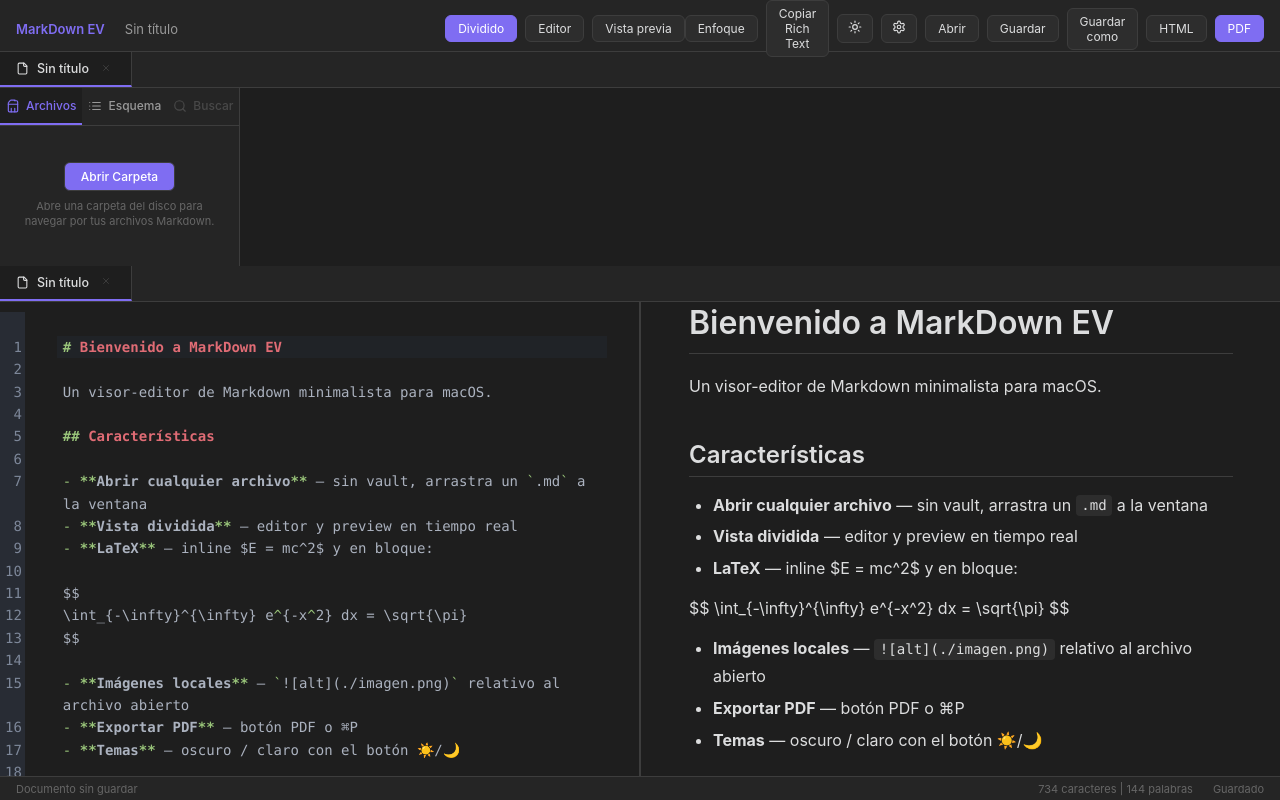
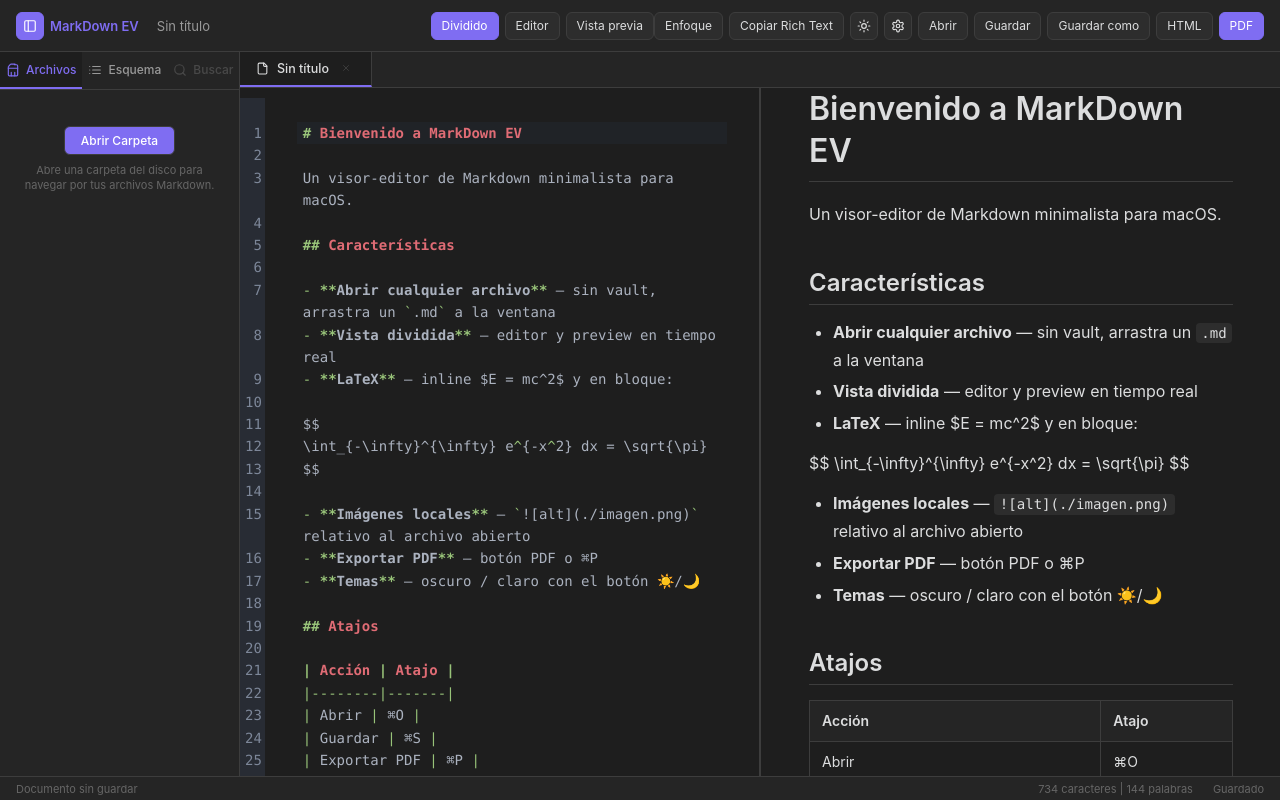
Before and after one commit to MarcOrtiz21/MarkDown-EV, a React (Vite) app: page / in a window 1280 px wide. Built offline with nearby package versions, Linux system fonts and the light colour scheme; what @mdit/plugin-katex, markdown-it-task-lists would draw is missing.

Commit message:
fix: corregir maquetacion del menu lateral a la izquierda, igualar alto/separacion de botones superiores y asegurar cuadro de dialogo de guardado/abrir

```diff
--- a/src/App.css
+++ b/src/App.css
@@ -79,7 +79,7 @@
 .toolbar-right {
   display: flex;
   align-items: center;
-  gap: 8px;
+  gap: 6px;
   position: relative;
   z-index: 1;
   -webkit-app-region: no-drag;
@@ -117,12 +117,19 @@
 .action-btn {
   font-family: var(--font-ui);
   font-size: 12px;
-  padding: 5px 12px;
+  height: 28px;
+  line-height: 28px;
+  padding: 0 10px;
+  display: inline-flex;
+  align-items: center;
+  justify-content: center;
+  white-space: nowrap;
   border: 1px solid var(--border);
   border-radius: 6px;
   background: var(--bg-tertiary);
   color: var(--text-primary);
   cursor: pointer;
+  box-sizing: border-box;
   transition: background 0.15s, border-color 0.15s;
 }
 
@@ -150,7 +157,12 @@
 }
 
 .action-btn--icon {
-  padding: 5px 10px;
+  width: 28px;
+  height: 28px;
+  padding: 0;
+  display: inline-flex;
+  align-items: center;
+  justify-content: center;
   font-size: 14px;
 }
 
--- a/src/App.tsx
+++ b/src/App.tsx
@@ -81,6 +81,7 @@
   const [config, setConfig] = useState<AppConfig>(() => getAppConfig())
   const [isSettingsOpen, setIsSettingsOpen] = useState(false)
   const [focusMode, setFocusMode] = useState(false)
+  const [isSidebarOpen, setIsSidebarOpen] = useState(true)
   const [toastMessage, setToastMessage] = useState<string | null>(null)
   const zoomLevelRef = useRef(0)
   const dragCounterRef = useRef(0)
@@ -861,6 +862,8 @@
         viewMode={viewMode}
         theme={theme}
         focusMode={focusMode}
+        isSidebarOpen={isSidebarOpen}
+        onSidebarToggle={() => setIsSidebarOpen((prev) => !prev)}
         onOpen={handleOpen}
         onSave={handleSave}
         onSaveAs={handleSaveAs}
@@ -872,6 +875,22 @@
         onViewModeChange={setViewMode}
         onSettingsOpen={() => setIsSettingsOpen(true)}
       />
+
+      <div className="app-layout">
+        {isSidebarOpen && (
+          <FileExplorer
+            currentDir={currentDir}
+            onCurrentDirChange={setCurrentDir}
+            activeFilePath={filePath}
+            activeFileContent={activeTab ? content : null}
+            onOpenFile={handleOpenFileFromExplorer}
+            recentFiles={recentFiles}
+            onRemoveRecentFile={handleRemoveRecentFile}
+            onClearRecentFiles={handleClearRecentFiles}
+            onHeadingClick={handleHeadingClick}
+            onSearchMatchClick={handleSearchMatchClick}
+          />
+        )}
 
         <div className="main-content">
           <TabBar
@@ -894,27 +913,6 @@
               ))}
             </div>
           )}
-
-        <FileExplorer
-          currentDir={currentDir}
-          onCurrentDirChange={setCurrentDir}
-          activeFilePath={filePath}
-          activeFileContent={activeTab ? content : null}
-          onOpenFile={handleOpenFileFromExplorer}
-          recentFiles={recentFiles}
-          onRemoveRecentFile={handleRemoveRecentFile}
-          onClearRecentFiles={handleClearRecentFiles}
-          onHeadingClick={handleHeadingClick}
-          onSearchMatchClick={handleSearchMatchClick}
-        />
-
-        <div className="main-content">
-          <TabBar
-            tabs={tabs}
-            activeTabId={activeTabId}
-            onTabSelect={setActiveTabId}
-            onTabClose={handleTabClose}
-          />
 
           {activeTab ? (
             <main
--- a/src/components/Icons.tsx
+++ b/src/components/Icons.tsx
@@ -2,6 +2,27 @@
 
 type IconProps = React.SVGProps<SVGSVGElement> & {
   size?: number | string
+}
+
+export function SidebarToggleIcon({ size = 16, className, ...props }: IconProps) {
+  return (
+    <svg
+      xmlns="http://www.w3.org/2000/svg"
+      width={size}
+      height={size}
+      viewBox="0 0 24 24"
+      fill="none"
+      stroke="currentColor"
+      strokeWidth="2"
+      strokeLinecap="round"
+      strokeLinejoin="round"
+      className={className}
+      {...props}
+    >
+      <rect width="18" height="18" x="3" y="3" rx="2" />
+      <path d="M9 3v18" />
+    </svg>
+  )
 }
 
 export function SunIcon({ size = 16, className, ...props }: IconProps) {
--- a/src/components/Toolbar.tsx
+++ b/src/components/Toolbar.tsx
@@ -1,5 +1,5 @@
 import type { Theme } from '../lib/theme'
-import { SunIcon, MoonIcon, FileIcon, SettingsIcon } from './Icons'
+import { SunIcon, MoonIcon, FileIcon, SettingsIcon, SidebarToggleIcon } from './Icons'
 
 export type ViewMode = 'edit' | 'split' | 'preview'
 
@@ -26,6 +26,8 @@
   viewMode: ViewMode
   theme: Theme
   focusMode?: boolean
+  isSidebarOpen?: boolean
+  onSidebarToggle?: () => void
   onOpen: () => void
   onSave: () => void
   onSaveAs: () => void
@@ -50,6 +52,8 @@
   viewMode,
   theme,
   focusMode = false,
+  isSidebarOpen = true,
+  onSidebarToggle,
   onOpen,
   onSave,
   onSaveAs,
@@ -70,6 +74,16 @@
       <div className="toolbar-drag" />
 
       <div className="toolbar-left">
+        {onSidebarToggle && (
+          <button
+            type="button"
+            className={`action-btn action-btn--icon ${isSidebarOpen ? 'action-btn--accent' : ''}`}
+            onClick={onSidebarToggle}
+            title={isSidebarOpen ? 'Ocultar menú lateral' : 'Mostrar menú lateral (Archivos/Esquema/Buscar)'}
+          >
+            <SidebarToggleIcon size={14} />
+          </button>
+        )}
         <span className="app-name">MarkDown EV</span>
         <span className="file-name">{title}</span>
       </div>
```
Also changed, not shown: electron/main.ts (+43 -7 lines). Lines whose indentation alone changed are shown as unchanged.
